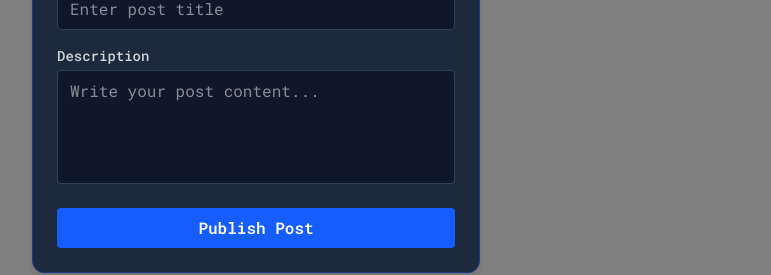
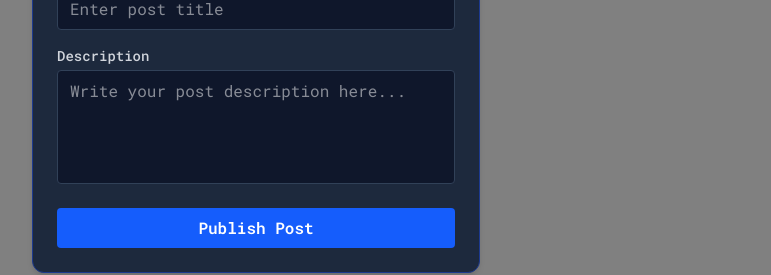
Before and after one commit to victor-metodiev/react-ts-demo-project, a React (Vite) app: page /create in a window 1280 px wide. Shown: the part 217-492 px from the top of the page, without its empty margins (384-1155 px from the left). Built offline with nearby package versions, Linux system fonts and the light colour scheme; data requests are answered from the project's data file.

Commit message:
Add minor changes

```diff
--- a/db.json
+++ b/db.json
@@ -53,6 +53,15 @@
       "lastName": "sdgfg",
       "createdAt": "2026-08-10T15:47:12.389Z",
       "id": 6
+    },
+    {
+      "email": "john.doe@ebag.com",
+      "password": "$2a$10$n6jRC1TRYqUL85uRpyN56eD8JLlGa5ZO0y.p17IQRa3bIDSyte.AS",
+      "username": "eBagCustomer1",
+      "firstName": "John",
+      "lastName": "Doe",
+      "createdAt": "2026-08-10T23:15:53.806Z",
+      "id": 7
     }
   ],
   "posts": [
@@ -143,6 +152,14 @@
       "userId": "1",
       "authorName": "test user",
       "createdAt": "2026-08-10T15:48:02.650Z"
+    },
+    {
+      "id": "ee4af7da-48dc-4b3c-85f9-52e5663e3766",
+      "title": "John Doe's first post ever!",
+      "description": "new description of my first post!",
+      "userId": "7",
+      "authorName": "John Doe",
+      "createdAt": "2026-08-10T23:16:20.249Z"
     }
   ]
 }
--- a/src/pages/CreatePost.tsx
+++ b/src/pages/CreatePost.tsx
@@ -103,7 +103,7 @@ export const CreatePost = () => {
             rows={4}
             value={form.description}
             onChange={handleFormValueChange}
-            placeholder="Write your post content..."
+            placeholder="Write your post description here..."
             className="px-3 py-2 bg-slate-900 border border-slate-700 rounded focus:outline-none focus:border-blue-500 text-white resize-none"
           />
           {formErrors.description.map((error, index) => (
--- a/src/pages/EditPost/EditPostForm.tsx
+++ b/src/pages/EditPost/EditPostForm.tsx
@@ -105,7 +105,7 @@ export const EditPostForm = ({ post }: { post: Post }) => {
             rows={5}
             value={form.description}
             onChange={handleFormValueChange}
-            placeholder="Write your post content here..."
+            placeholder="Write your post description here..."
             className="bg-slate-900 border border-slate-700 focus:border-blue-500 text-white px-4 py-2.5 rounded-lg outline-none transition text-sm resize-none leading-relaxed"
           />
           {formErrors.description.map((error, index) => (
```
Also changed, not shown: 1 other file (tests, documents, lock files or other folders).
